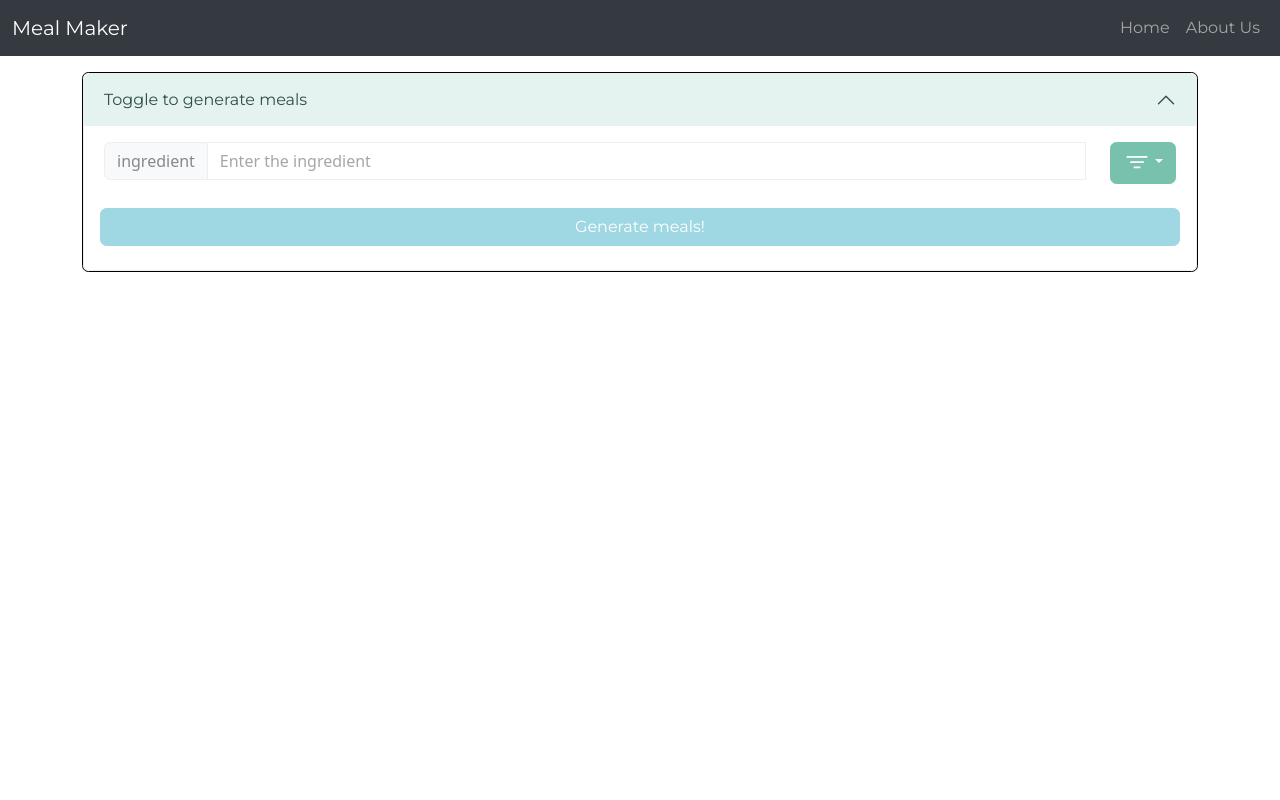
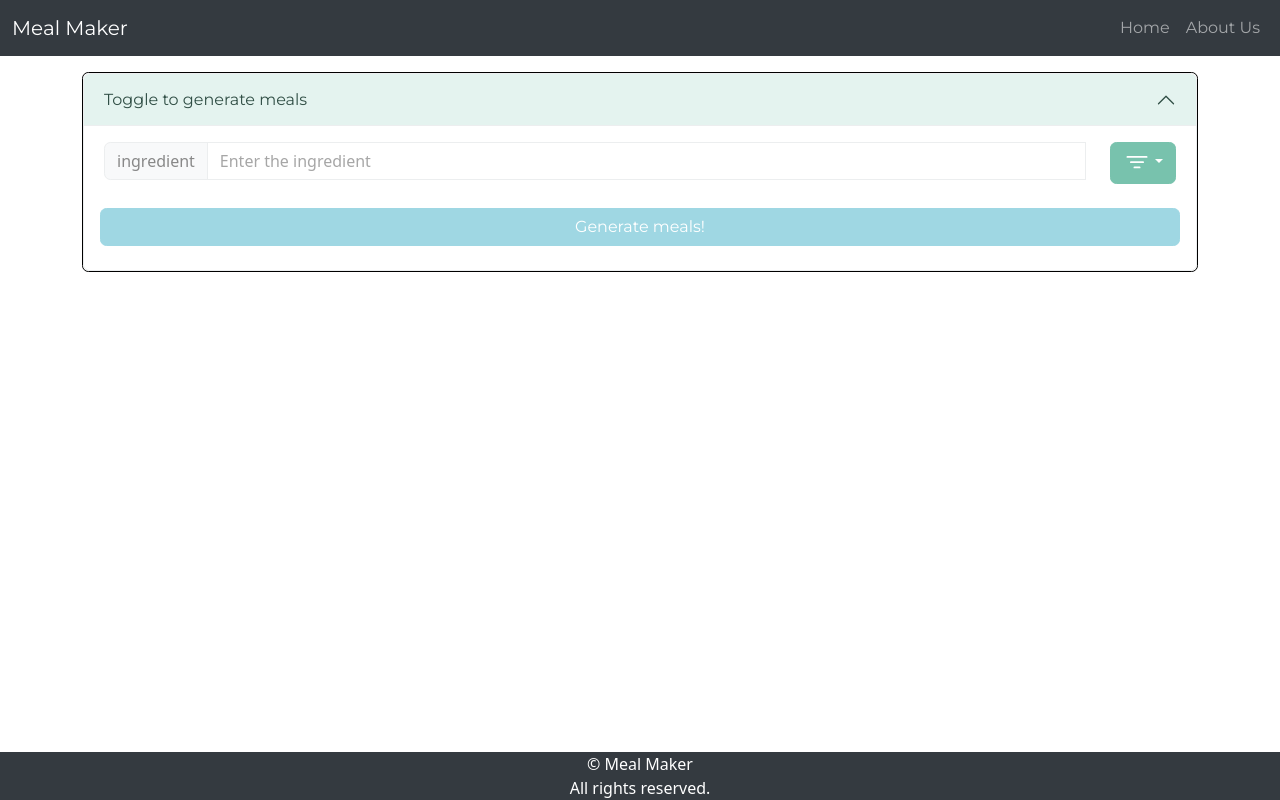
Before and after one commit to jablue-12/meal-maker, a React (Create React App) app: page / in a window 1280 px wide. Built offline with nearby package versions, Linux system fonts and the light colour scheme.

Commit message:
Create footer
- WIP: fix footer placement. With meals vs no meals display

```diff
--- a/src/App.js
+++ b/src/App.js
@@ -1,5 +1,6 @@
 import React from 'react';
 import { Route, BrowserRouter as Router, Routes } from 'react-router-dom';
+import { Footer } from './components/navbar/Footer';
 import { Header } from './components/navbar/Header';
 import { AboutUsPage } from './components/views/AboutUsPage';
 import { ErrorPage } from './components/views/ErrorPage';
@@ -15,6 +16,7 @@ function App () {
 				{/* Use the catch-all route to handle errors */}
 				<Route path="/*" element={<ErrorPage />} />
 			</Routes>
+			<Footer/>
 		</Router>
 	);
 }
--- a/src/components/common/StickyButton.jsx
+++ b/src/components/common/StickyButton.jsx
@@ -30,8 +30,8 @@ export const StickyButton = () => {
 
 	const buttonStyle = {
 		position: 'fixed',
-		bottom: '20px',
-		left: '20px',
+		bottom: '70px',
+		left: '15px',
 		display: isVisible ? 'block' : 'none'
 	};
 
--- /dev/null
+++ b/src/components/navbar/Footer.jsx
@@ -0,0 +1,18 @@
+import React from 'react';
+import { Col, Container, Row } from 'react-bootstrap';
+
+export const Footer = () => {
+	return (
+		<footer style={{ position: 'fixed', bottom: 0, left: 0, right: 0 }}>
+			<Container fluid className="text-center bg-dark text-bg-dark">
+				<Row >
+					<Col>
+						&copy; Meal Maker
+						<br/>
+						All rights reserved.
+					</Col>
+				</Row>
+			</Container>
+		</footer>
+	);
+};
```
